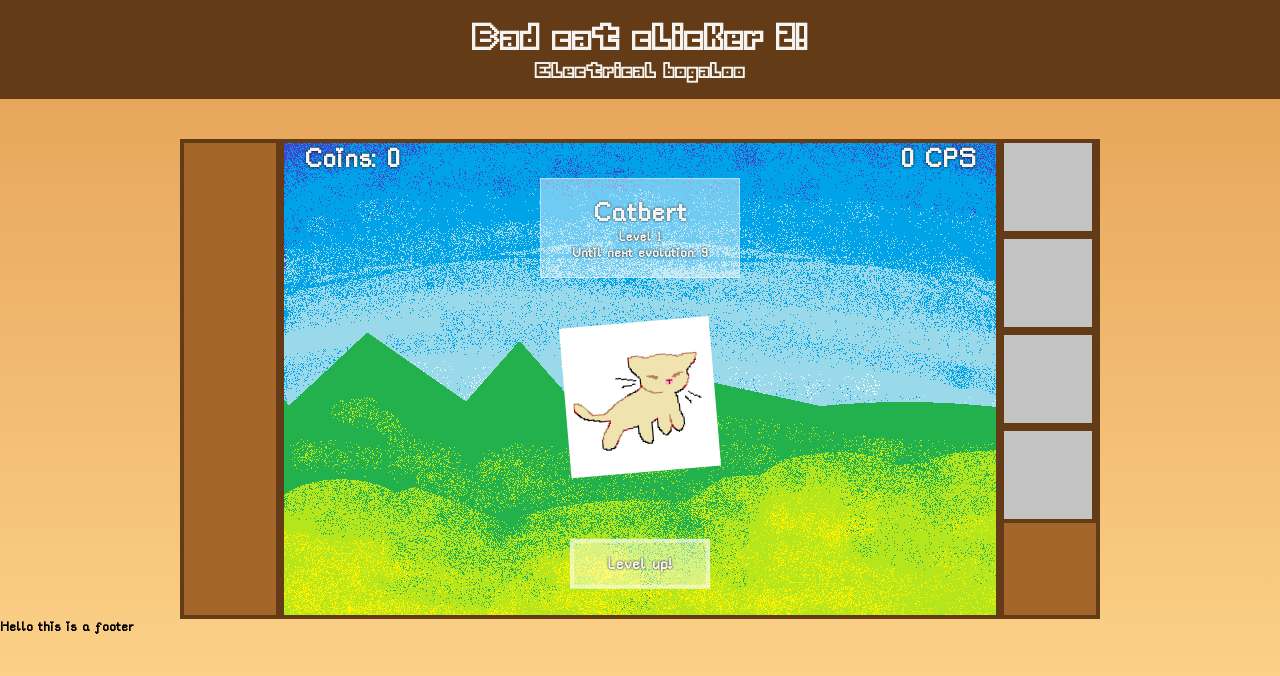
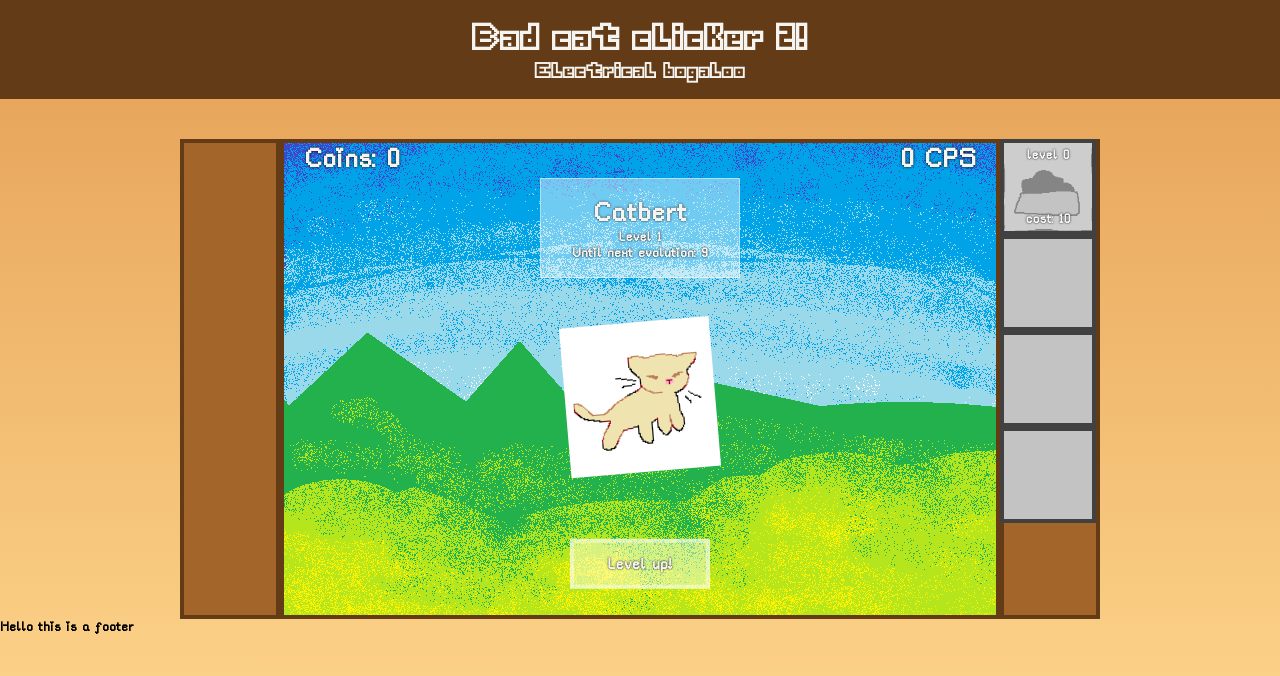
Before and after one commit to RedDragonling/bad-clicker-remastered, a website built with Vite: page index.html in a window 1280 px wide. Built offline with nearby package versions, Linux system fonts and the light colour scheme.

Commit message:
added kibble styling

```diff
--- a/index.html
+++ b/index.html
@@ -29,10 +29,10 @@
             <div id="level-up" class="flex center level-up"><h3>Level up!</h3></div>
         </div>
         <div class="side-box">
-            <div class="side-box-item" style="background-image: url(src/img/objectBlank.png);"></div>
-            <div class="side-box-item" style="background-image: url(src/img/objectBlank.png);"></div>
-            <div class="side-box-item" style="background-image: url(src/img/objectBlank.png);"></div>
-            <div class="side-box-item" style="background-image: url(src/img/objectBlank.png);"></div>
+            <div id="item-kibble" class="side-box-item side-box-inactive" style="background-image: url(src/img/objectKibble.png);"><p>level <span>0</span></p><p>cost: <span>10</span></p></div>
+            <div class="side-box-item side-box-inactive" style="background-image: url(src/img/objectBlank.png);"></div>
+            <div class="side-box-item side-box-inactive" style="background-image: url(src/img/objectBlank.png);"></div>
+            <div class="side-box-item side-box-inactive" style="background-image: url(src/img/objectBlank.png);"></div>
         </div>
     </main>
     <!--  -->
--- a/src/main.ts
+++ b/src/main.ts
@@ -17,6 +17,8 @@ let points = 0;
 let level = 1;
 let levelCost = 100;
 
+let upgradeCostKibble = 10;
+
 // REMEMBER TO MATH ROUND UP TO AVOID DECIMALS
 
 console.log(points);
@@ -33,6 +35,14 @@ function updateLevelUpButton() {
     document.getElementById("level-up").classList.add('active-level-up');
   } else if (points <= levelCost) {
     document.getElementById("level-up").classList.remove('active-level-up')
+  }
+};
+
+function updateUpgradeButtonKibble() {
+  if (points >= upgradeCostKibble) {
+    document.getElementById("item-kibble").classList.remove('side-box-inactive');
+  } else if (points <= upgradeCostKibble) {
+    document.getElementById("item-kibble")?.classList.add('side-box-inactive');
   }
 };
 
@@ -63,6 +73,7 @@ function holdDownClick() {
   points = points + pointIncrement;
   elementCoin.innerHTML = points;
   updateLevelUpButton();
+  updateUpgradeButtonKibble();
 };
 
 let isMouseDown = false;
@@ -85,3 +96,11 @@ elementCat?.addEventListener('mouseleave', () =>{
     clearInterval(intervalID);
   }
 });
+
+// yooo it ticks every second POG gotta remember the setInterval thing fr. ( setInterval(code, 1000ms) )
+// setInterval(()=>{console.log("second");}, 1000);
+
+// document.getElementById("test-button")?.addEventListener('click', () =>{
+//   setInterval(()=>{points = points + 1;
+//     elementCoin.innerHTML = points;}, 1000);
+// })
--- a/src/style.css
+++ b/src/style.css
@@ -89,6 +89,16 @@ header {
     width: 96px;
     box-shadow: 0 0 0 4px var(--dark-color) inset;
     background-size: cover;
+    display: flex;
+    flex-direction: column;
+    align-items: center;
+    justify-content: space-between;
+}
+
+.side-box-item p {
+    margin: 0.5em;
+    color: var(--font-color);
+    text-shadow: 0 0 2px black;
 }
 
 #cat {
@@ -157,6 +167,10 @@ header {
     box-shadow: 0 0 3px black;
 }
 
+.side-box-inactive {
+    filter: grayscale(1);
+}
+
 /*  */
 
 @keyframes catAnim {
```
Also changed, not shown: src/img/objectKibble.png (added).
